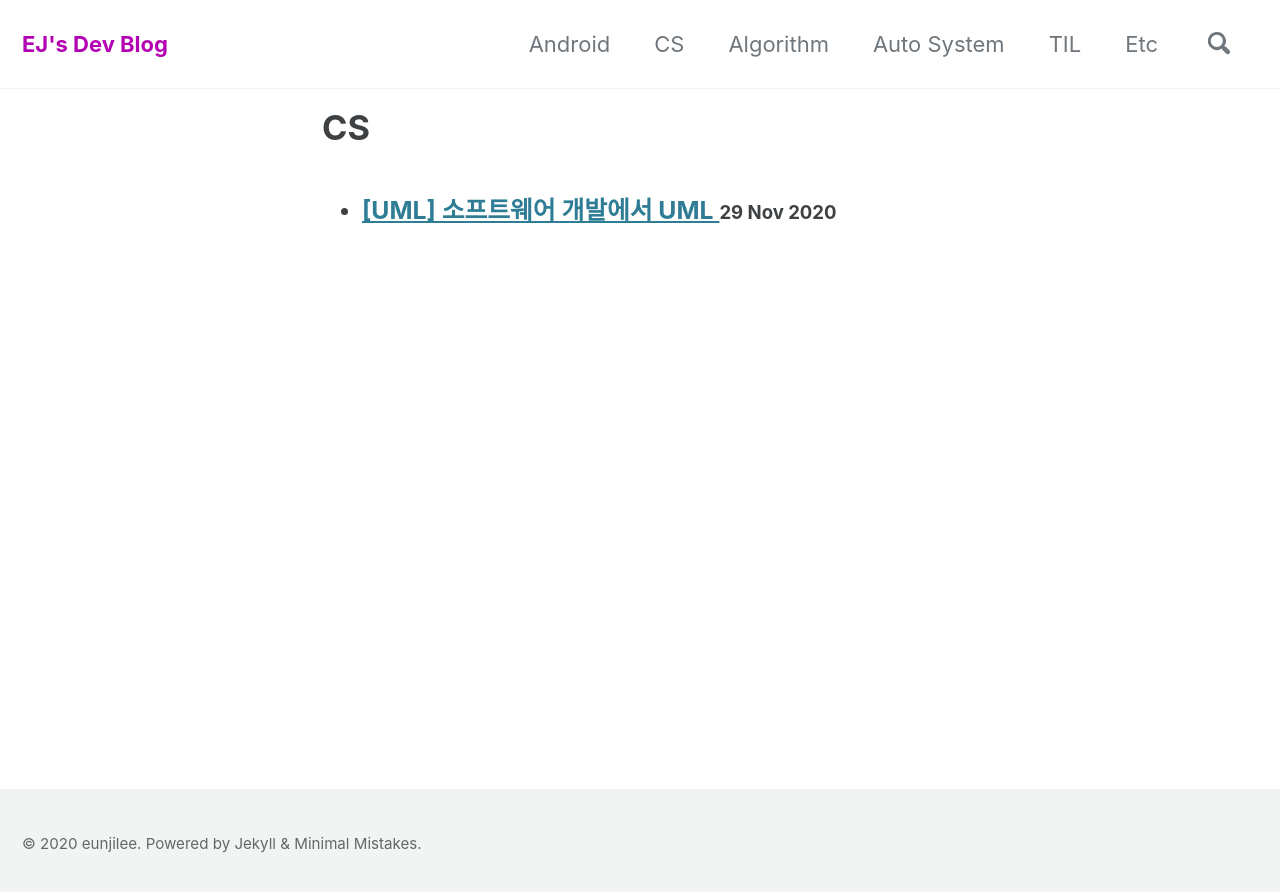
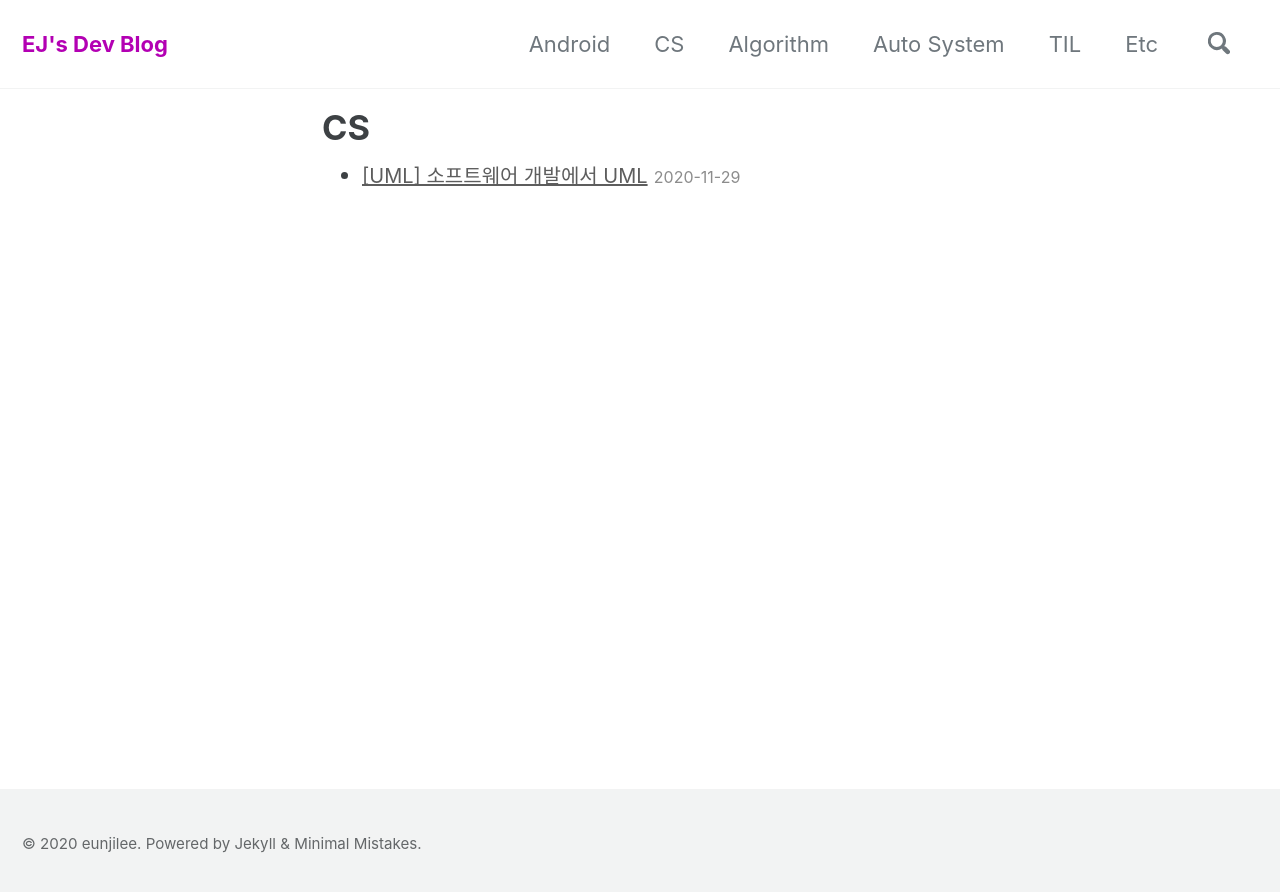
Before and after one commit to dev-eunji/dev-eunji.github.io, a Jekyll site: the page built from categories/cs.md, in a window 1280 px wide. Shown: the top 892 px of the page. Built offline with Jekyll 4.4.1, drawn with Linux system fonts in a browser that asks for light colours; cached includes are drawn as plain includes; nearby versions of some CDN libraries.

Commit message:
UI 수정: 홈메뉴, 카테고리 메뉴 css 추가

```diff
--- a/_layouts/category.html
+++ b/_layouts/category.html
@@ -12,12 +12,10 @@ layout: archive
   {% assign category = page.category | default: page.title %}
   {% for post in site.categories[category] %}
     <li>
-      <h3>
-        <a href="{{ site.baseurl }}{{ post.url }}">
-          {{ post.title }}
-        </a>
-        <small>{{ post.date | date_to_string }}</small>
-      </h3>
+      <p>
+        <a class = "title-href" href="{{ site.baseurl }}{{ post.url }}">{{ post.title }}</a>
+        <time>{{ post.date | date:"%F" }}</time>
+      </p>
     </li>
   {% endfor %}
 </ul>
--- a/_sass/minimal-mistakes/_page.scss
+++ b/_sass/minimal-mistakes/_page.scss
@@ -551,3 +551,22 @@ body {
     }
   }
 }
+
+/* ==========================================================================
+   Main, Category 포스트 리스트
+   ========================================================================== */
+.posts-list {
+  li {
+    line-height: 0.8em;
+  }
+
+  .title-href {
+    font-size:20px;
+    color:#5d5d5d;
+  }
+
+  time {
+    font-size:16px;
+    color:#8c8c8c;
+  }
+}
```
Also changed, not shown: _layouts/home.html (+4 -4 lines).
